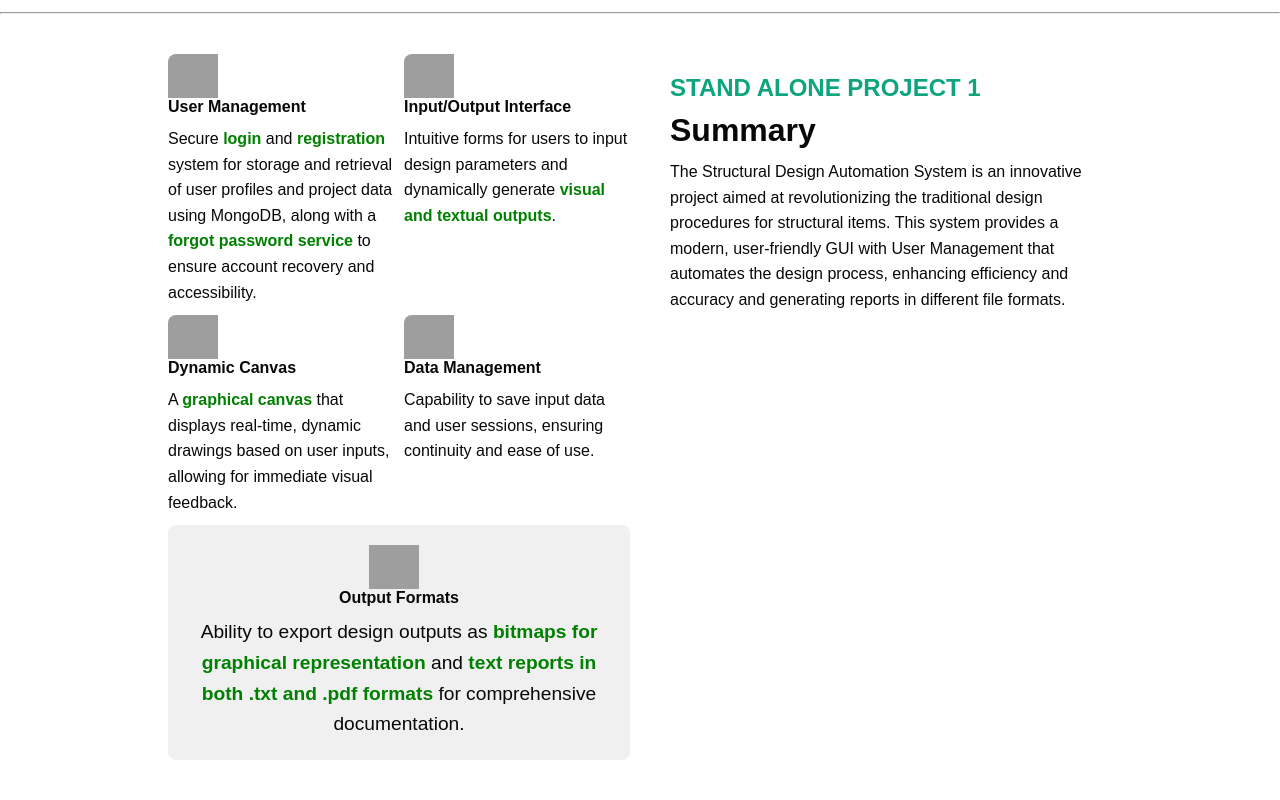
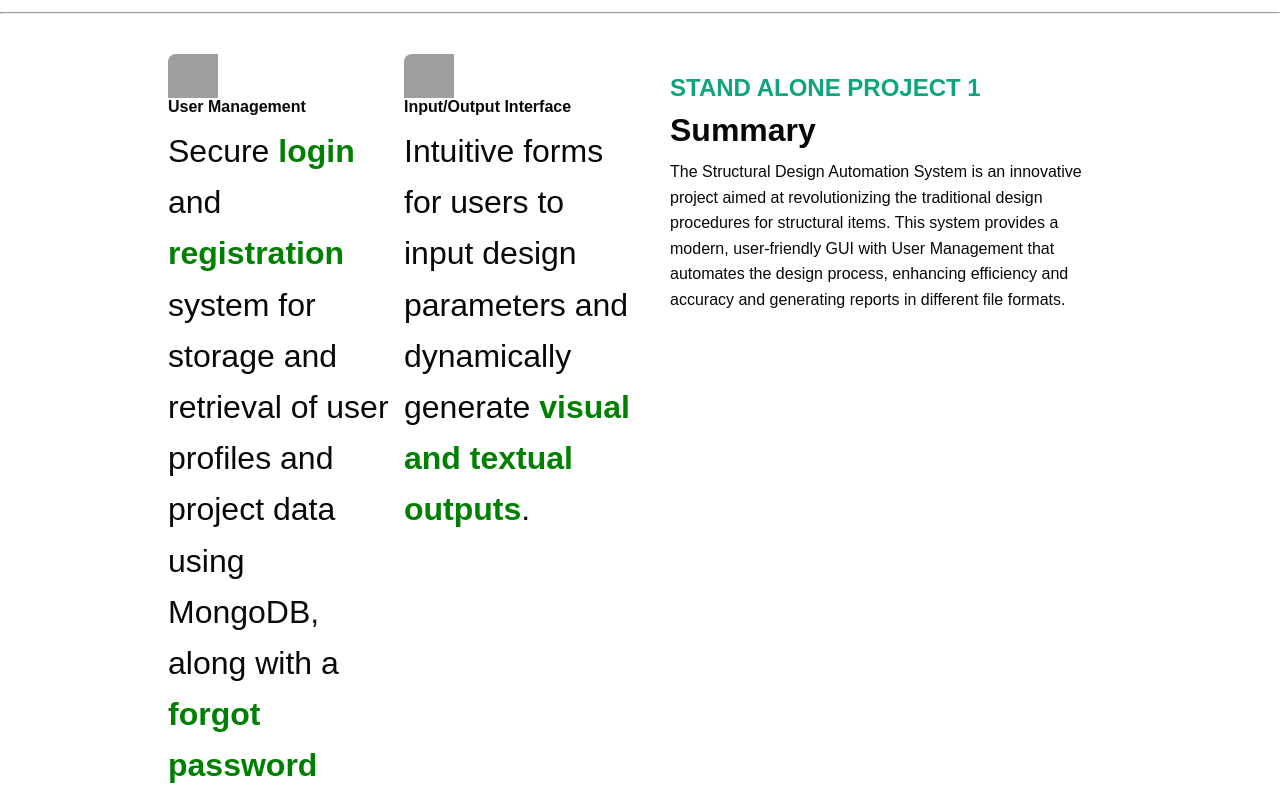
Before and after one commit to varunnlv/vportfolio, a React (Create React App) app: page / in a window 1280 px wide. Shown: the part 3380-4180 px from the top of the page. Built offline with nearby package versions, Linux system fonts and the light colour scheme; grey boxes are pictures that could not be loaded.

Commit message:
Update portfolio.scss

```diff
--- a/src/components/portfolio/portfolio.scss
+++ b/src/components/portfolio/portfolio.scss
@@ -47,6 +47,10 @@
   display: block;
 }
 
+.image-item p {
+  font-size: 2rem;
+}
+
 .experience {
   display: flex;
   justify-content: center;
@@ -58,7 +62,7 @@
 }
 
 .experience-text h2 {
-  font-size: 2.5rem;
+  font-size: 2rem;
   color: #0ea47d;
   margin: 0;
 }
```
